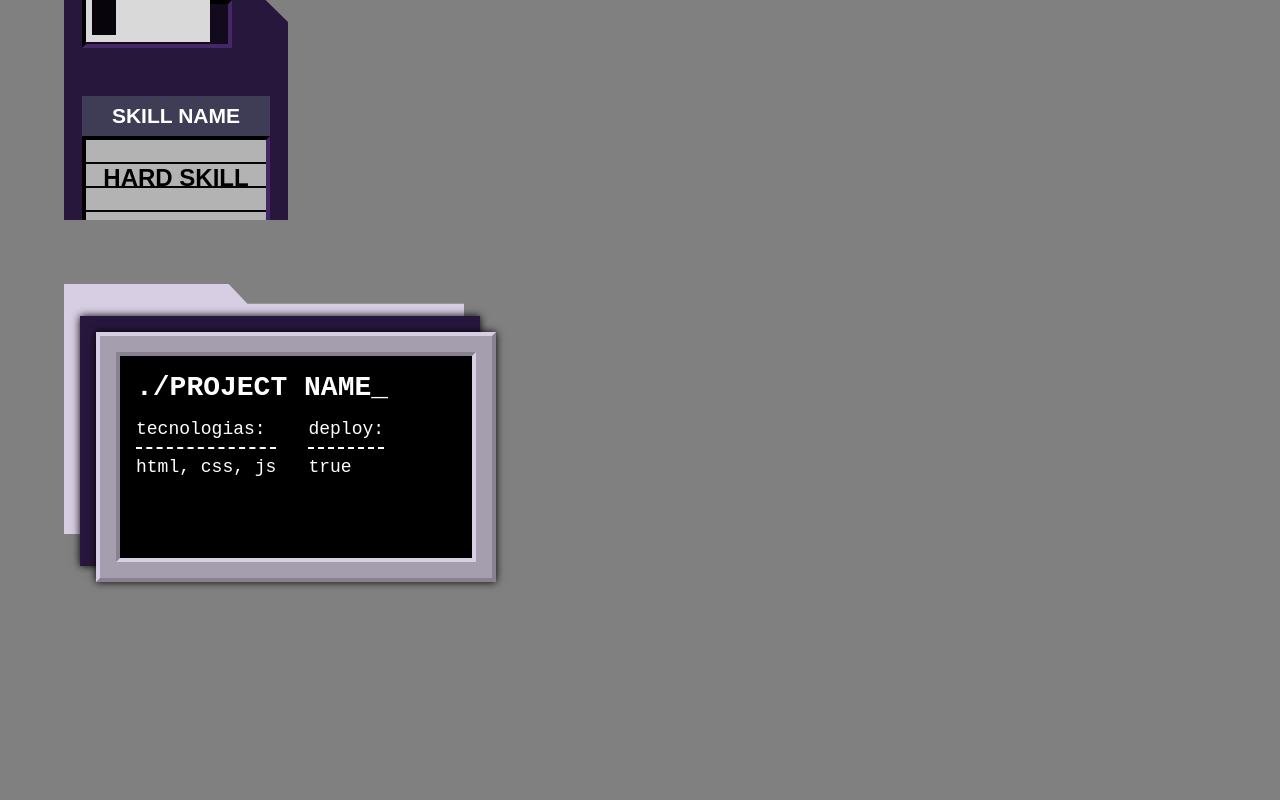
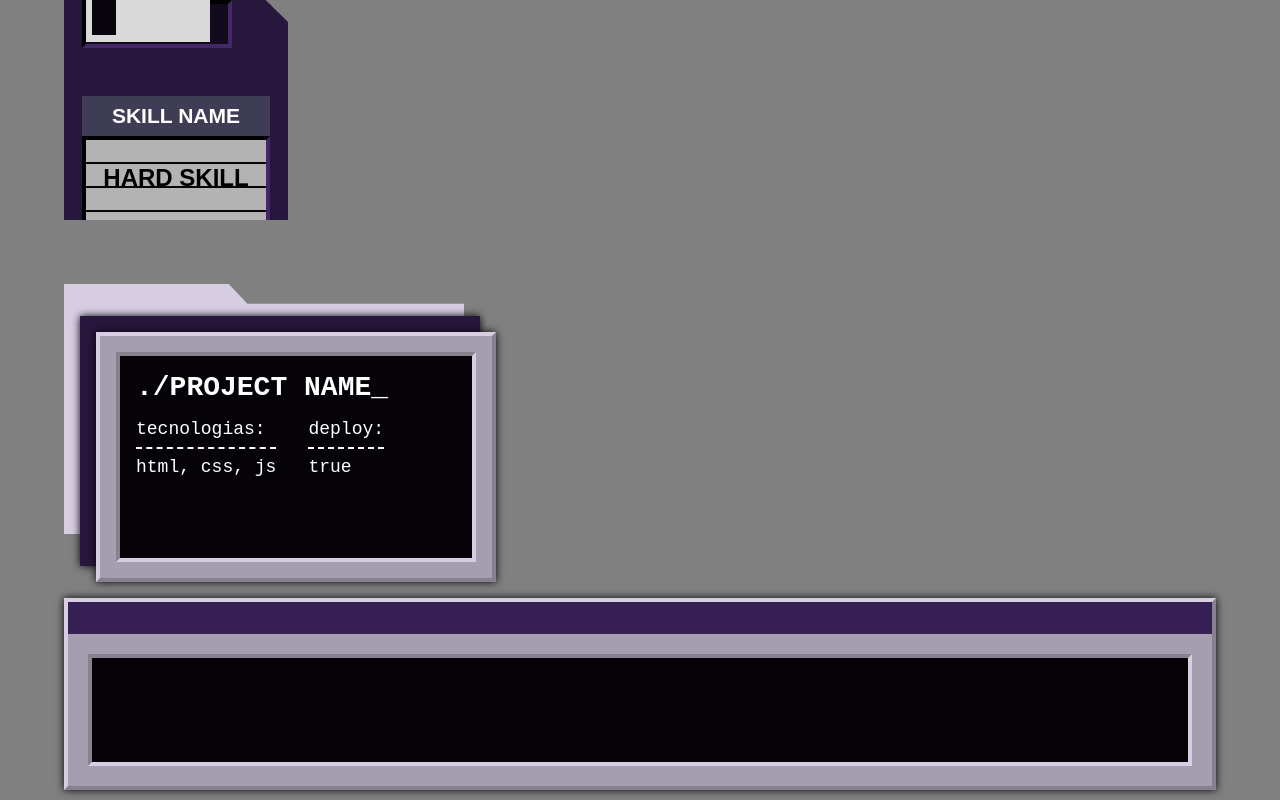
Before and after one commit to trsaints/frontend-components, a plain HTML site: page index.html in a window 1280 px wide. Drawn offline with Linux system fonts and the light colour scheme.

Commit message:
window frame selector stylesheet

```diff
--- a/index.html
+++ b/index.html
@@ -30,5 +30,7 @@
         </dl>
       </div>
     </article>
+
+    <div class="window-frame"></div>
   </body>
 </html>
--- a/style.css
+++ b/style.css
@@ -118,7 +118,7 @@ ul {
   height: 100%;
   background-color: #a59eaf;
   border: 4px outset #d8cee4;
-  box-shadow: 0 0 8px black, -1rem -1rem #28173d, -1rem -1rem 8px black;
+  box-shadow: 0 0 8px #050307, -1rem -1rem #28173d, -1rem -1rem 8px #050307;
 }
 
 .project::after {
@@ -130,7 +130,7 @@ ul {
   left: 3.25rem;
   width: calc(100% - 40px);
   height: calc(100% - 40px);
-  background-color: black;
+  background-color: #050307;
   border: 4px inset #d8cee4;
 }
 
@@ -169,3 +169,38 @@ ul {
 .meta-data__key::after {
   content: ":";
 }
+
+.window-frame {
+  min-width: 25rem;
+  min-height: 12rem;
+  background-color: #a59eaf;
+  padding: 3rem 1rem 1rem;
+  border: 4px outset #d8cee4;
+  box-shadow: 0 0 8px #050307;
+  position: relative;
+}
+
+.window-frame::before {
+  display: block;
+  content: "";
+  position: absolute;
+  z-index: 10;
+  top: 0;
+  left: 0;
+  width: 100%;
+  height: 2rem;
+  background-color: #361F52;
+}
+
+.window-frame::after {
+  display: block;
+  content: "";
+  position: absolute;
+  z-index: 10;
+  top: 3.25rem;
+  left: 1.25rem;
+  width: calc(100% - 2.5rem);
+  height: calc(100% - .5rem - 4rem);
+  background-color: #050307;
+  border: 4px inset #d8cee4;
+}
```
